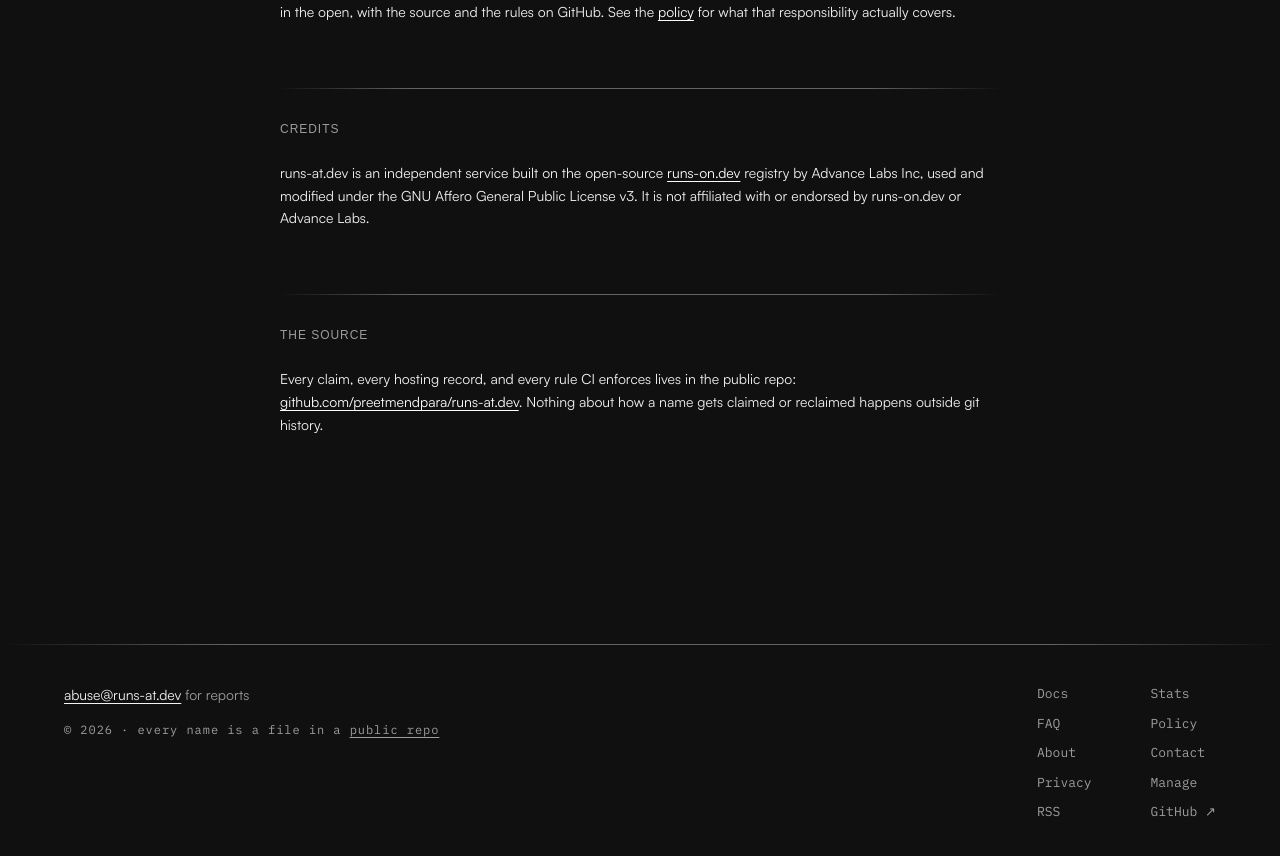
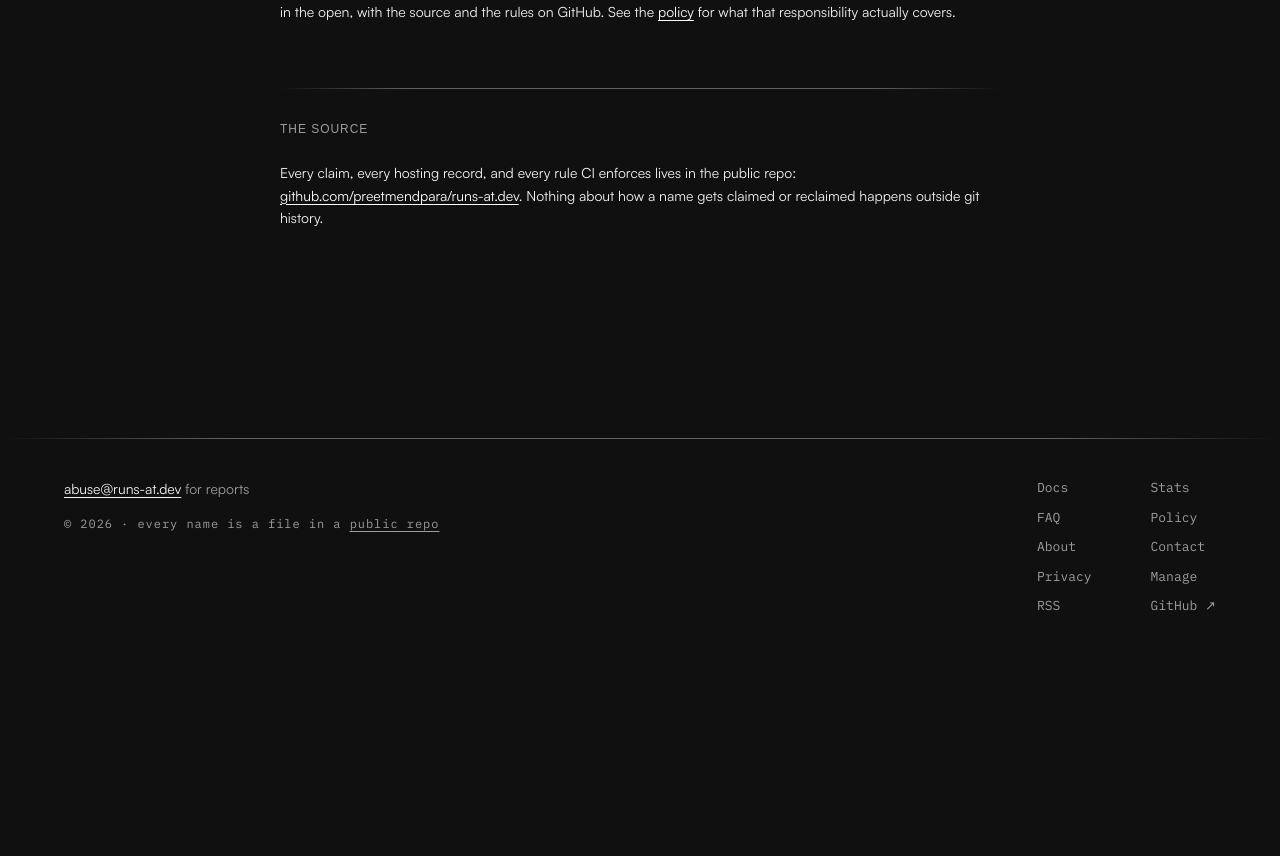
Before and after one commit to preetmendpara/runs-at.dev, a Next.js app: page /about in a window 1280 px wide. Shown: the part 1128-1984 px from the top of the page. After the commit the page ends 1784 px from the top, so only its background shows below. Built offline with nearby package versions, Linux system fonts and the light colour scheme; no server answers; a web font is replaced by a local one.

Commit message:
Remove the upstream project name from the website
Credit and the required copyright notice stay in README and NOTICE.

```diff
--- a/app/about/page.jsx
+++ b/app/about/page.jsx
@@ -60,15 +60,6 @@ export default function About() {
         </p>
       </Section>
 
-      <Section title="Credits">
-        <p className="text-sm leading-relaxed">
-          runs-at.dev is an independent service built on the open-source{' '}
-          <a className="text-(--color-signal) underline" href="https://github.com/zordhalo/runs-on.dev">runs-on.dev</a>{' '}
-          registry by Advance Labs Inc, used and modified under the GNU Affero General Public
-          License v3. It is not affiliated with or endorsed by runs-on.dev or Advance Labs.
-        </p>
-      </Section>
-
       <Section title="The source">
         <p className="text-sm leading-relaxed">
           Every claim, every hosting record, and every rule CI enforces lives in the public
```
Also changed, not shown: lib/llms.js.
